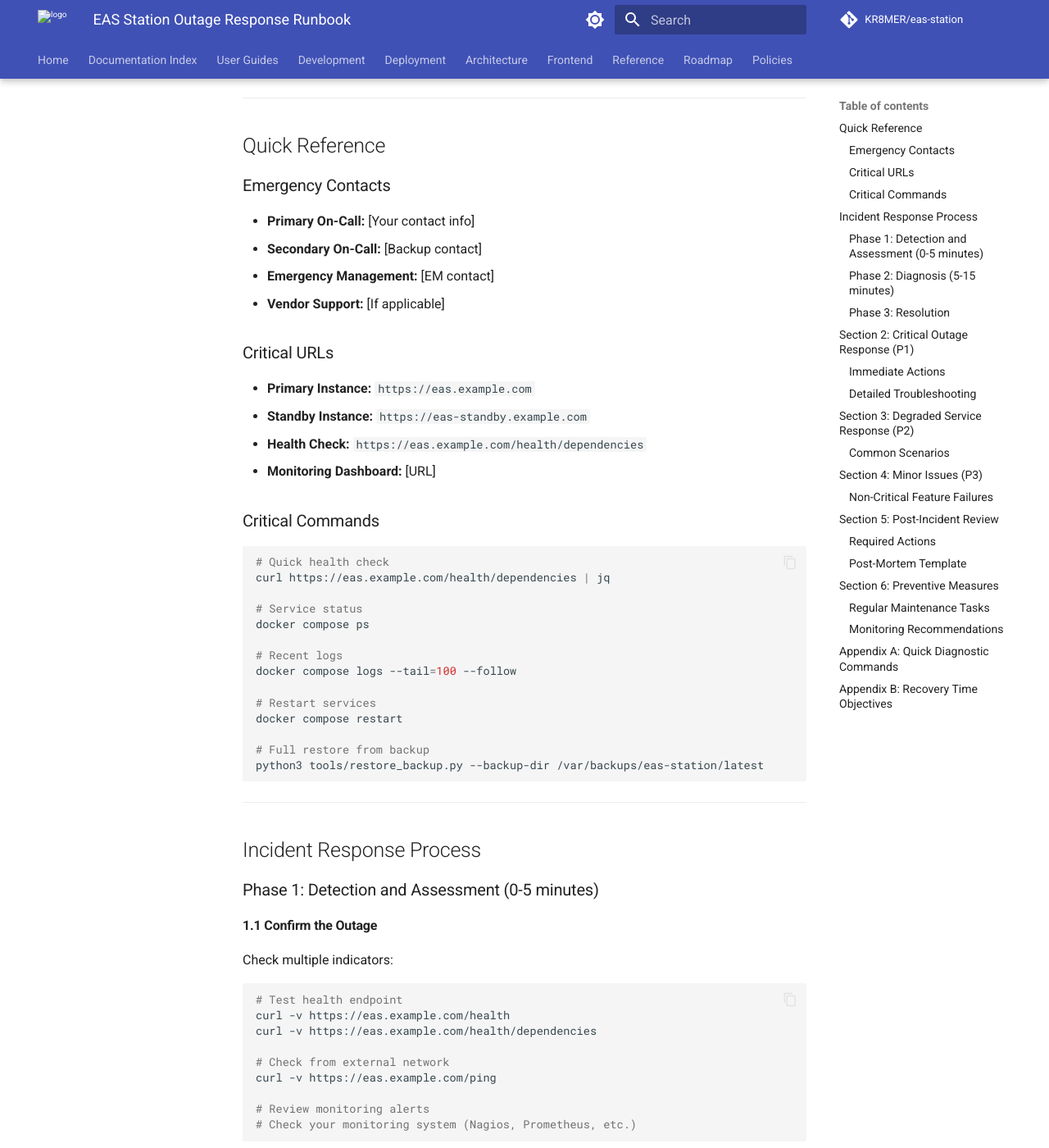
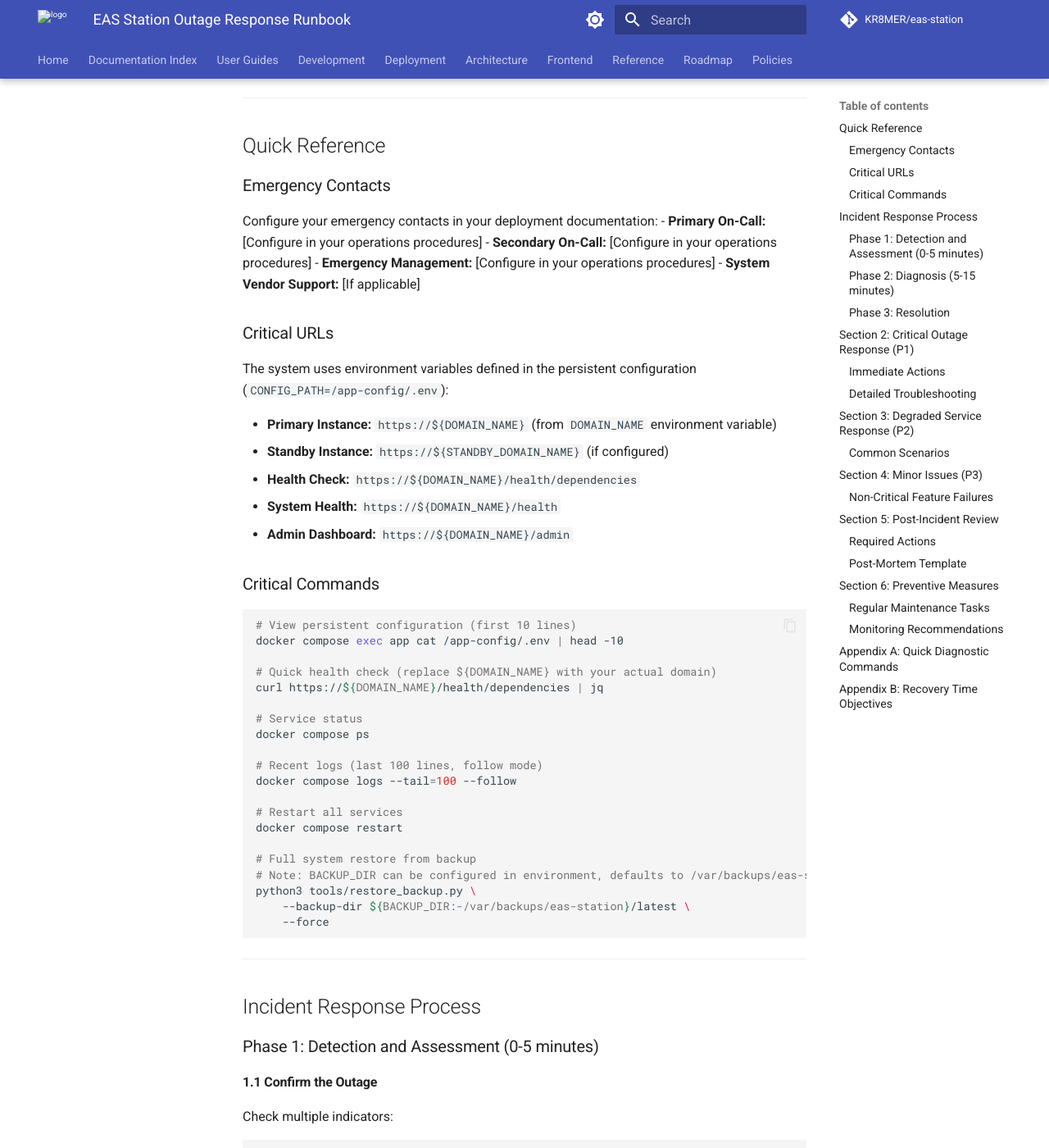
Before and after one commit to KR8MER/eas-station, an MkDocs documentation site: the page built from docs/runbooks/outage_response.md, in a window 1280 px wide and 1400 px high, scrolled down 268 px. Shown: the whole window at 82% size. Built offline with MkDocs 1.6.1 and Material for MkDocs 9.7.7, drawn with Linux system fonts in a browser that asks for light colours; comment, search, counter and statistics services are not loaded; the version menu is left out; some of the changed text lies outside the part shown.

Commit message:
Fix documentation navigation and broken links
Major improvements to documentation system:

1. Fix /docs landing page
   - Changed default route from search to documentation index
   - Provides better user experience with organized categories
   - Added /docs/search route for search functionality

2. Fix broken reference links
   - Updated ABOUT and CHANGELOG links from /docs/ABOUT to /docs/reference/ABOUT
   - Fixed links in both search.html and reference section

3. Fix SVG diagram access (403 errors)
   - Added /docs/assets/<path> route to serve static assets
   - Includes security checks for directory traversal
   - Enables viewing of architecture diagrams

4. Update DIAGRAMS.md for web documentation
   - Changed all SVG paths from relative to absolute (/docs/assets/diagrams/)
   - Ensures diagrams render correctly in web documentation viewer
   - Fixes 404 errors when accessing diagram files

5. Improve outage response runbook
   - Updated to reference environment variables (DOMAIN_NAME, CONFIG_PATH)
   - Added persistent configuration references (/app-config/.env)
   - Replaced hardcoded URLs with variable placeholders
   - More professional and maintainable documentation

6. Enhanced navigation
   - Added "Search Docs" button to documentation index
   - Added "Browse All Docs" button to search page
   - Improved user flow between documentation pages

Resolves: Documentation accessibility, SVG diagram rendering, broken links

````diff
--- a/docs/runbooks/outage_response.md
+++ b/docs/runbooks/outage_response.md
@@ -1,10 +1,10 @@
 # EAS Station Outage Response Runbook
 
-**Purpose:** This runbook provides step-by-step procedures for responding to EAS Station outages and service degradation.
+**Purpose:** Standardized procedures for responding to EAS Station outages and service degradation incidents.
 
 **Audience:** System administrators, on-call engineers, emergency management coordinators
 
-**Last Updated:** 2025-01-11
+**Last Updated:** 2025-11-11
 
 ---
 
@@ -12,35 +12,45 @@
 
 ### Emergency Contacts
 
-- **Primary On-Call:** [Your contact info]
-- **Secondary On-Call:** [Backup contact]
-- **Emergency Management:** [EM contact]
-- **Vendor Support:** [If applicable]
+Configure your emergency contacts in your deployment documentation:
+- **Primary On-Call:** [Configure in your operations procedures]
+- **Secondary On-Call:** [Configure in your operations procedures]
+- **Emergency Management:** [Configure in your operations procedures]
+- **System Vendor Support:** [If applicable]
 
 ### Critical URLs
 
-- **Primary Instance:** `https://eas.example.com`
-- **Standby Instance:** `https://eas-standby.example.com`
-- **Health Check:** `https://eas.example.com/health/dependencies`
-- **Monitoring Dashboard:** [URL]
+The system uses environment variables defined in the persistent configuration (`CONFIG_PATH=/app-config/.env`):
+
+- **Primary Instance:** `https://${DOMAIN_NAME}` (from `DOMAIN_NAME` environment variable)
+- **Standby Instance:** `https://${STANDBY_DOMAIN_NAME}` (if configured)
+- **Health Check:** `https://${DOMAIN_NAME}/health/dependencies`
+- **System Health:** `https://${DOMAIN_NAME}/health`
+- **Admin Dashboard:** `https://${DOMAIN_NAME}/admin`
 
 ### Critical Commands
 
 ```bash
-# Quick health check
-curl https://eas.example.com/health/dependencies | jq
+# View persistent configuration (first 10 lines)
+docker compose exec app cat /app-config/.env | head -10
+
+# Quick health check (replace ${DOMAIN_NAME} with your actual domain)
+curl https://${DOMAIN_NAME}/health/dependencies | jq
 
 # Service status
 docker compose ps
 
-# Recent logs
+# Recent logs (last 100 lines, follow mode)
 docker compose logs --tail=100 --follow
 
-# Restart services
+# Restart all services
 docker compose restart
 
-# Full restore from backup
-python3 tools/restore_backup.py --backup-dir /var/backups/eas-station/latest
+# Full system restore from backup
+# Note: BACKUP_DIR can be configured in environment, defaults to /var/backups/eas-station
+python3 tools/restore_backup.py \
+    --backup-dir ${BACKUP_DIR:-/var/backups/eas-station}/latest \
+    --force
 ```
 
 ---
@@ -54,15 +64,15 @@ python3 tools/restore_backup.py --backup-dir /var/backups/eas-station/latest
 Check multiple indicators:
 
 ```bash
-# Test health endpoint
-curl -v https://eas.example.com/health
-curl -v https://eas.example.com/health/dependencies
+# Test health endpoint (replace ${DOMAIN_NAME} with your actual domain)
+curl -v https://${DOMAIN_NAME}/health
+curl -v https://${DOMAIN_NAME}/health/dependencies
 
 # Check from external network
-curl -v https://eas.example.com/ping
+curl -v https://${DOMAIN_NAME}/ping
 
 # Review monitoring alerts
-# Check your monitoring system (Nagios, Prometheus, etc.)
+# Check your monitoring system (Nagios, Prometheus, Uptime Robot, etc.)
 ```
 
 **Decision Point:** Is the service actually down?
@@ -110,11 +120,15 @@ Next Update: [Time]
 
 **Container Status:**
 ```bash
-cd /opt/eas-station
+# Navigate to deployment directory (typically /opt/eas-station or configured location)
+cd /opt/eas-station  # Or your configured deployment path
 docker compose ps
 
 # Expected output: All services "Up" and healthy
 # If any service is down, note which ones
+
+# Check persistent configuration
+docker compose exec app ls -la /app-config/.env
 ```
 
 **System Resources:**
````
Also changed, not shown: docs/DIAGRAMS.md (+15 -15 lines), templates/docs/search.html (+15 -6 lines), 2 other files.
